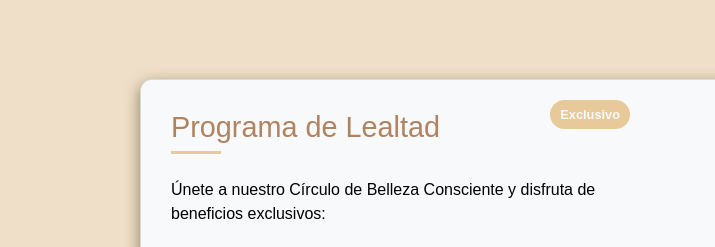
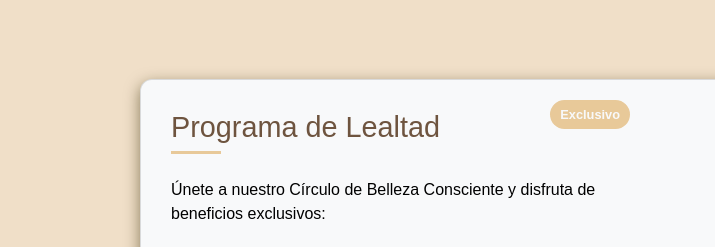
Before and after one commit to oscarjavier12/ProyectoFinal, a website: page src/html/Servicios.html in a window 1280 px wide. Shown: the part 699-946 px from the top of the page, 0-715 px from the left. Drawn offline with nearby package versions, Linux system fonts and the light colour scheme.

Commit message:
Update servicioo.css

```diff
--- a/src/css/servicioo.css
+++ b/src/css/servicioo.css
@@ -1,5 +1,5 @@
 :root {
-    --primary: #AF8260;
+    --primary: #6e543f;
     --secondary: #8a9a5b;
     --accent: #E8C999;
     --light: #E6D5B8;
```
